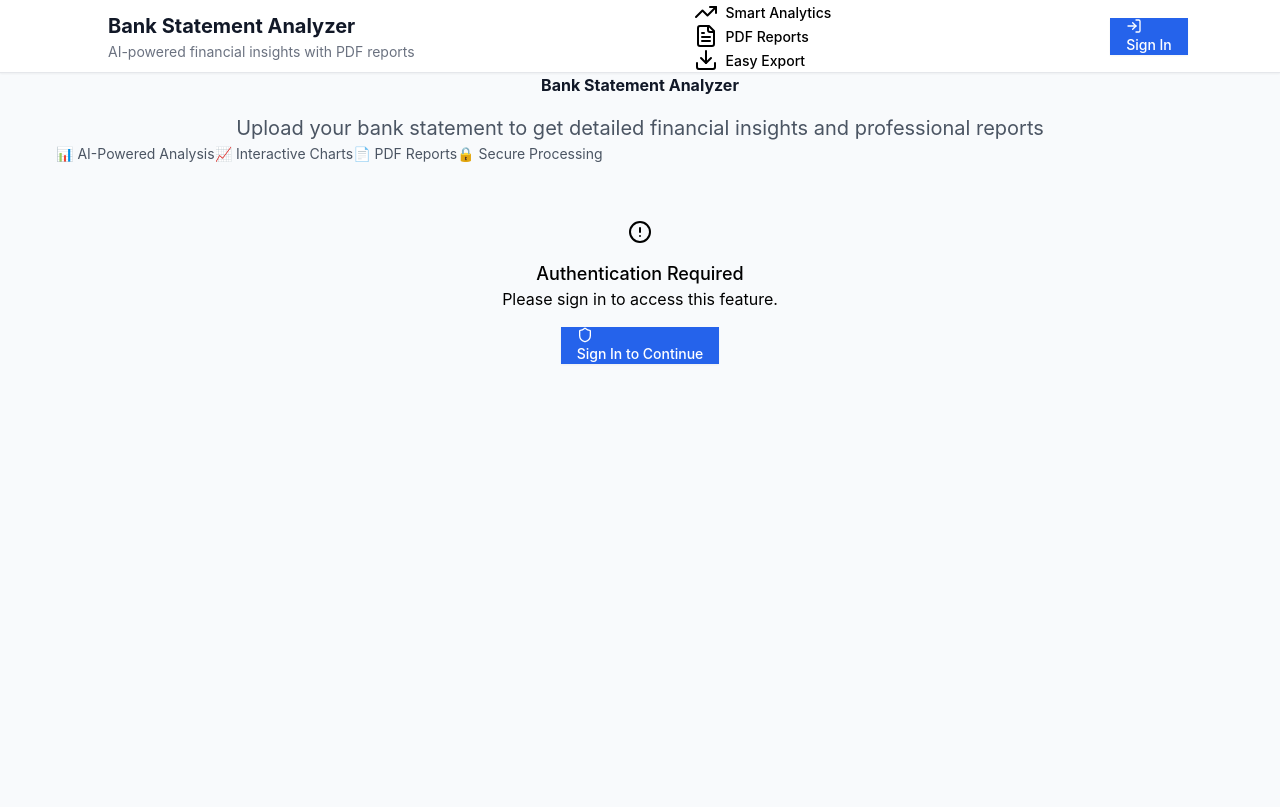
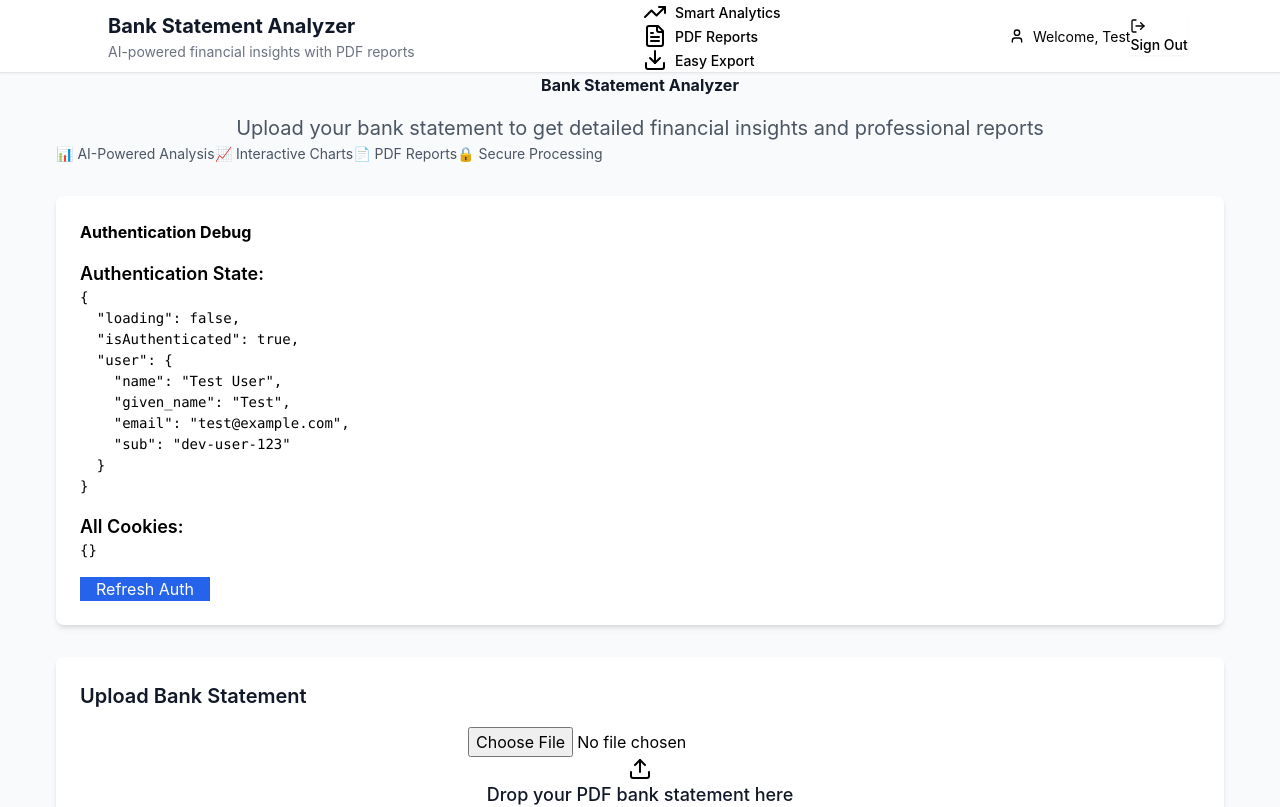
Before and after one commit to SanduDS/BankStatementToManagement, a React (Vite) app in the folder frontend/: page / in a window 1280 px wide. Shown: the top 807 px of the page. Built offline with nearby package versions, Linux system fonts and the light colour scheme; no server answers.

Commit message:
Auth debug

```diff
--- a/frontend/src/App.jsx
+++ b/frontend/src/App.jsx
@@ -5,6 +5,7 @@ import ReportDownload from './components/ReportDownload';
 import ReportFeatureShowcase from './components/ReportFeatureShowcase';
 import Header from './components/Header';
 import ProtectedRoute from './components/ProtectedRoute';
+import AuthDebug from './components/AuthDebug';
 import { AuthProvider } from './contexts/AuthContext';
 import './App.css';
 
@@ -45,6 +46,11 @@ function App() {
               </div>
             </div>
 
+            {/* Debug component - remove in production */}
+            <div className="mb-8">
+              <AuthDebug />
+            </div>
+
             <ProtectedRoute>
               <FileUpload
                 onAnalysisComplete={handleAnalysisComplete}
--- a/frontend/src/components/AuthButtons.jsx
+++ b/frontend/src/components/AuthButtons.jsx
@@ -4,6 +4,9 @@ import { useAuth } from '../hooks/useAuth';
 
 const AuthButtons = () => {
   const { user, loading, login, logout, isAuthenticated } = useAuth();
+
+  // Debug logging
+  console.log('AuthButtons state:', { user, loading, isAuthenticated });
 
   if (loading) {
     return (
--- /dev/null
+++ b/frontend/src/components/AuthDebug.jsx
@@ -0,0 +1,69 @@
+import React from 'react';
+import { useAuth } from '../hooks/useAuth';
+
+const AuthDebug = () => {
+  const { user, loading, isAuthenticated, checkAuth } = useAuth();
+
+  const handleRefresh = () => {
+    checkAuth();
+  };
+
+  const getAllCookies = () => {
+    return document.cookie.split(';').reduce((cookies, cookie) => {
+      const [name, value] = cookie.trim().split('=');
+      cookies[name] = value;
+      return cookies;
+    }, {});
+  };
+
+  return (
+    <div className="max-w-2xl mx-auto p-6 bg-white rounded-lg shadow-md">
+      <h2 className="text-2xl font-bold mb-4">Authentication Debug</h2>
+
+      <div className="space-y-4">
+        <div>
+          <h3 className="text-lg font-semibold">Authentication State:</h3>
+          <pre className="bg-gray-100 p-3 rounded text-sm">
+            {JSON.stringify({
+              loading,
+              isAuthenticated,
+              user: user || 'null'
+            }, null, 2)}
+          </pre>
+        </div>
+
+        <div>
+          <h3 className="text-lg font-semibold">All Cookies:</h3>
+          <pre className="bg-gray-100 p-3 rounded text-sm">
+            {JSON.stringify(getAllCookies(), null, 2)}
+          </pre>
+        </div>
+
+        <div className="flex space-x-4">
+          <button
+            onClick={handleRefresh}
+            className="px-4 py-2 bg-blue-600 text-white rounded hover:bg-blue-700"
+          >
+            Refresh Auth
+          </button>
+
+          <button
+            onClick={() => window.location.href = '/auth/login'}
+            className="px-4 py-2 bg-green-600 text-white rounded hover:bg-green-700"
+          >
+            Test Login
+          </button>
+
+          <button
+            onClick={() => window.location.href = '/auth/userinfo'}
+            className="px-4 py-2 bg-purple-600 text-white rounded hover:bg-purple-700"
+          >
+            Test Userinfo
+          </button>
+        </div>
+      </div>
+    </div>
+  );
+};
+
+export default AuthDebug;
--- a/frontend/src/components/ProtectedRoute.jsx
+++ b/frontend/src/components/ProtectedRoute.jsx
@@ -4,6 +4,9 @@ import { useAuth } from '../hooks/useAuth';
 
 const ProtectedRoute = ({ children, fallback = null }) => {
   const { isAuthenticated, loading, login } = useAuth();
+
+  // Debug logging
+  console.log('ProtectedRoute state:', { isAuthenticated, loading });
 
   if (loading) {
     return (
--- a/frontend/src/contexts/AuthContext.jsx
+++ b/frontend/src/contexts/AuthContext.jsx
@@ -9,23 +9,62 @@ export const AuthProvider = ({ children }) => {
   // Check if user is authenticated and get user info
   const checkAuth = async () => {
     try {
+      console.log('Checking authentication...');
+
+      // Development mode check
+      const isDevelopment = window.location.hostname === 'localhost' || window.location.hostname === '127.0.0.1';
+
+      if (isDevelopment) {
+        console.log('Development mode detected - using mock authentication');
+        // Mock user for development
+        setUser({
+          name: 'Test User',
+          given_name: 'Test',
+          email: 'test@example.com',
+          sub: 'dev-user-123'
+        });
+        setLoading(false);
+        return;
+      }
+
       const userinfoCookie = Cookies.get('userinfo');
+      console.log('Userinfo cookie:', userinfoCookie ? 'Found' : 'Not found');
+
       if (userinfoCookie) {
-        // If userinfo cookie exists, decode and set user
+        // If userinfo cookie exists, it's likely a JWT token
+        try {
+          // Check if it's a JWT token (starts with eyJ)
+          if (userinfoCookie.startsWith('eyJ')) {
+            console.log('JWT token found in userinfo cookie');
+            // For JWT tokens, we should use the /auth/userinfo endpoint instead
+            // as client-side JWT decoding is not secure and the token might be encrypted
+          } else {
+            // Try to parse as JSON (fallback for other formats)
             const userInfo = JSON.parse(decodeURIComponent(userinfoCookie));
+            console.log('User info from cookie:', userInfo);
             setUser(userInfo);
-      } else {
+            return;
+          }
+        } catch {
+          console.log('Cookie is not JSON, likely a JWT token - will use userinfo endpoint');
+        }
+      }
+
       // Try to fetch user info from /auth/userinfo endpoint
+      console.log('Fetching user info from /auth/userinfo...');
       const response = await fetch('/auth/userinfo', {
         credentials: 'include'
       });
 
+      console.log('Auth response status:', response.status);
+
       if (response.ok) {
         const userData = await response.json();
+        console.log('User data from endpoint:', userData);
         setUser(userData);
       } else {
+        console.log('No valid authentication found');
         setUser(null);
-        }
       }
     } catch (error) {
       console.error('Error checking authentication:', error);
@@ -37,11 +76,32 @@ export const AuthProvider = ({ children }) => {
 
   // Login function - redirects to Choreo auth
   const login = () => {
+    const isDevelopment = window.location.hostname === 'localhost' || window.location.hostname === '127.0.0.1';
+
+    if (isDevelopment) {
+      console.log('Development mode - simulating login');
+      setUser({
+        name: 'Test User',
+        given_name: 'Test',
+        email: 'test@example.com',
+        sub: 'dev-user-123'
+      });
+      return;
+    }
+
     window.location.href = '/auth/login';
   };
 
   // Logout function - redirects to Choreo logout with session hint
   const logout = () => {
+    const isDevelopment = window.location.hostname === 'localhost' || window.location.hostname === '127.0.0.1';
+
+    if (isDevelopment) {
+      console.log('Development mode - simulating logout');
+      setUser(null);
+      return;
+    }
+
     const sessionHint = user?.sid || '';
     window.location.href = `/auth/logout?session_hint=${sessionHint}`;
   };
```
Also changed, not shown: 1 other file (tests, documents, lock files or other folders). Lines whose indentation alone changed are shown as unchanged.
